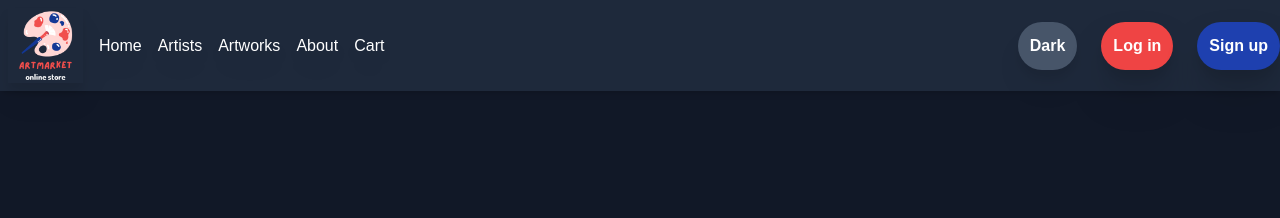
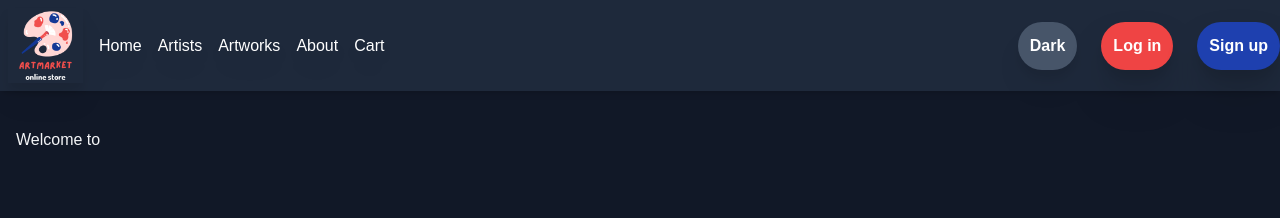
Before and after one commit to SagiYosofov/ArtMarketNextJs, a Next.js app: page / in a window 1280 px wide. Shown: the top 218 px of the page. Built offline with nearby package versions, Linux system fonts and the light colour scheme.

Commit message:
עשיתי את הטקסט גלוי

```diff
--- a/app/page.jsx
+++ b/app/page.jsx
@@ -4,7 +4,11 @@ import Link from "next/link";
 const HomePage = () => {
   return (
     <div>
-      <h1>Welcome to the Website</h1>
+      <br />
+      <br />
+      <br />
+      <br />
+      <h1>Welcome to</h1>
     </div>
   );
 };
```
